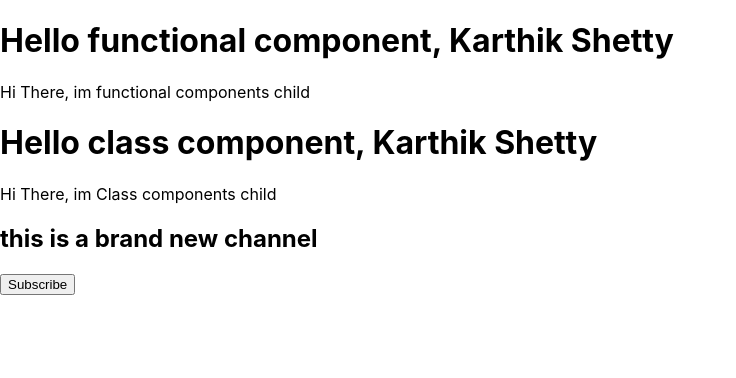
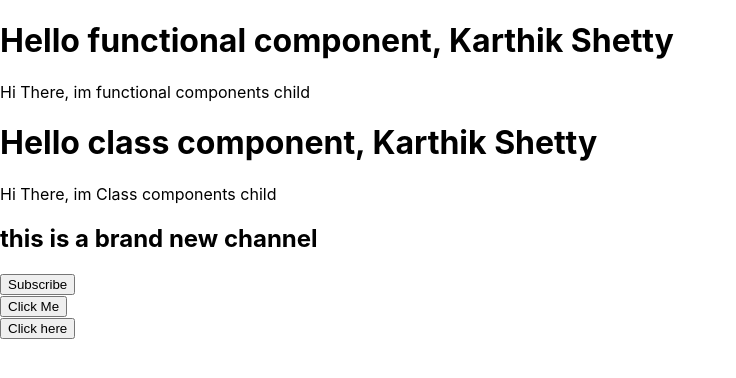
Before and after one commit to KarthikShetty11/learn-react, a React (Create React App) app: page / in a window 1280 px wide. Shown: the top 378 px of the page, without its empty margins (0-736 px from the left). Built offline with nearby package versions, Linux system fonts and the light colour scheme.

Commit message:
Event Handling

```diff
--- a/src/App.js
+++ b/src/App.js
@@ -4,6 +4,8 @@ import './App.css';
 import {Header} from './components/Header';
 import Cheader from './components/Cheader';
 import Channel from './components/Channel';
+import FunctionClick from './components/FunctionClick';
+import CFucntionClick from './components/CFuntionClick';
 
 function App(){
   return(
@@ -13,6 +15,8 @@ function App(){
            <Cheader name="Karthik" last="Shetty"/>
            <p>Hi There, im Class components child</p>
            <Channel />
+           <FunctionClick/>
+           <CFucntionClick/>
          </div>
         );
 }
--- /dev/null
+++ b/src/components/CFuntionClick.js
@@ -0,0 +1,20 @@
+import React from 'react';
+import Rect from 'react';
+
+class CFucntionClick extends React.Component{
+
+    changeEvent(){
+        console.log("ha, even this has been clicked")
+    }
+
+    render()
+    {
+    return(
+        <div>
+            <button onClick={this.changeEvent}>Click here</button>
+        </div>
+    )
+    }
+}
+
+export default CFucntionClick;
--- /dev/null
+++ b/src/components/FunctionClick.js
@@ -0,0 +1,14 @@
+import React from 'react';
+
+function FunctionClick(){
+    function changeEvent(){
+        console.log("Yeas, you have clicked");
+    }
+    return(
+        <div>
+          <button onClick={changeEvent}>Click Me</button>
+        </div>
+    )
+}
+
+export default FunctionClick;
```
